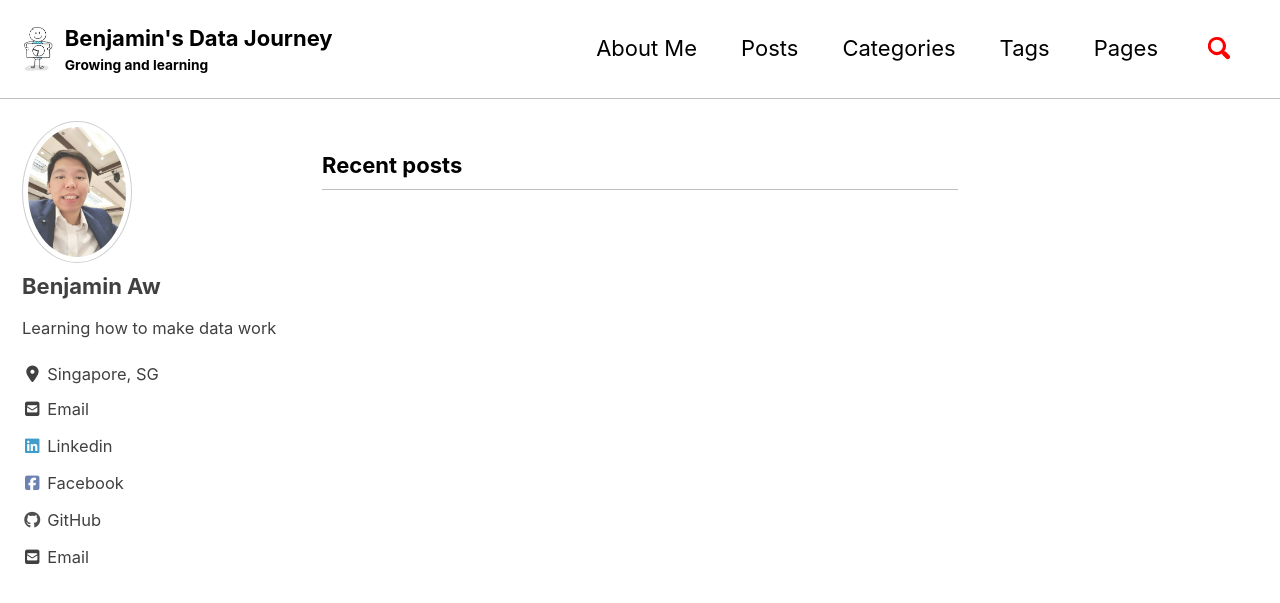
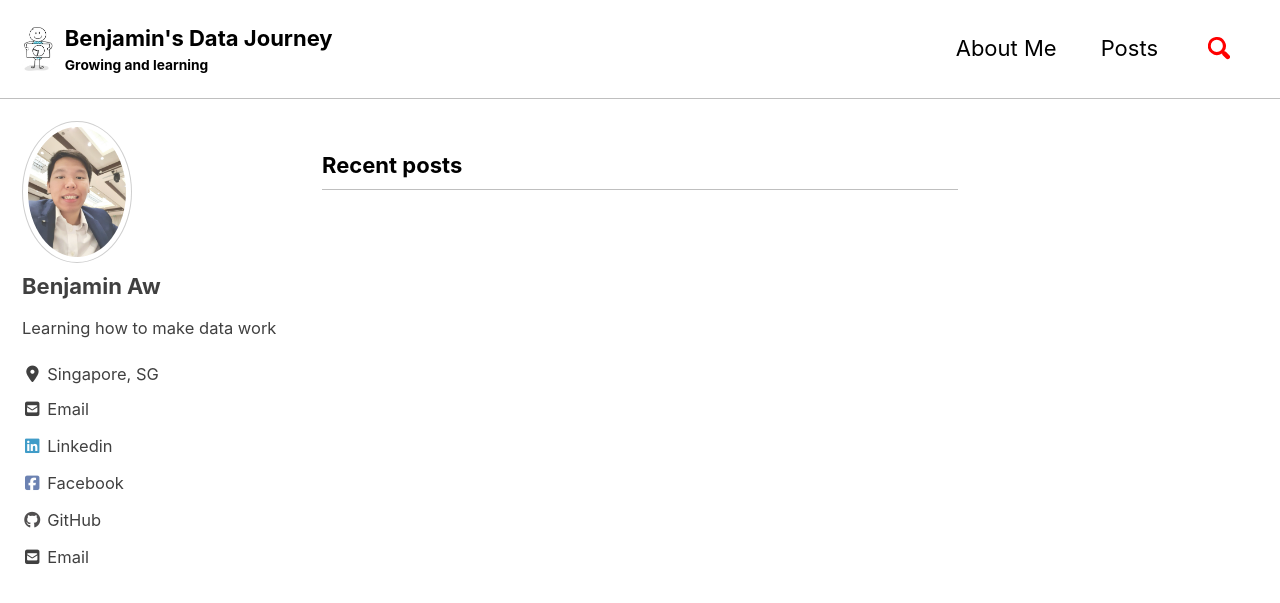
Before and after one commit to Benjamin-Aw-93/Benjamin-Aw-93.github.io, a Jekyll site: the page built from index.html, in a window 1280 px wide and 900 px high. Shown: the top 603 px of the window. Built offline with Jekyll 4.4.1, drawn with Linux system fonts in a browser that asks for light colours; cached includes are drawn as plain includes; nearby versions of some CDN libraries; the list of posts is cut into pages by our own code.

Commit message:
Changed to about me and post only

```diff
--- a/_data/navigation.yml
+++ b/_data/navigation.yml
@@ -4,9 +4,3 @@ main:
     url: /about/
   - title: "Posts"
     url: /year-archive/
-  - title: "Categories"
-    url: /categories/
-  - title: "Tags"
-    url: /tags/
-  - title: "Pages"
-    url: /page-archive/
```
